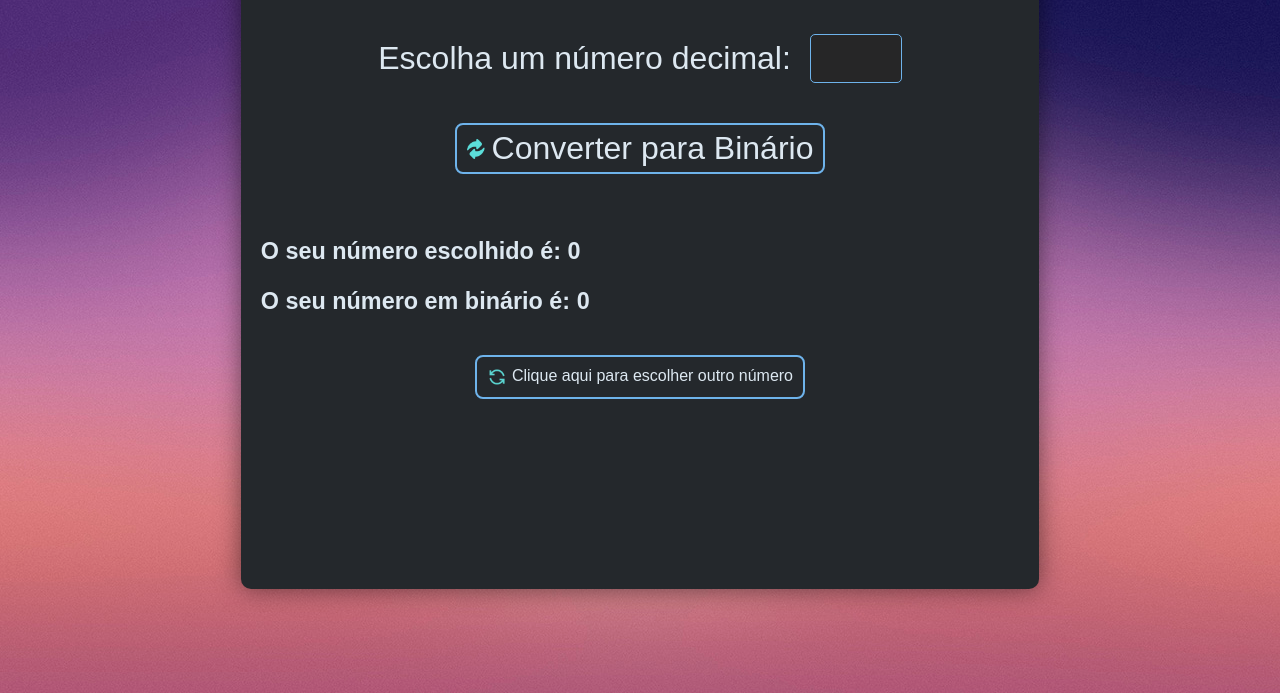
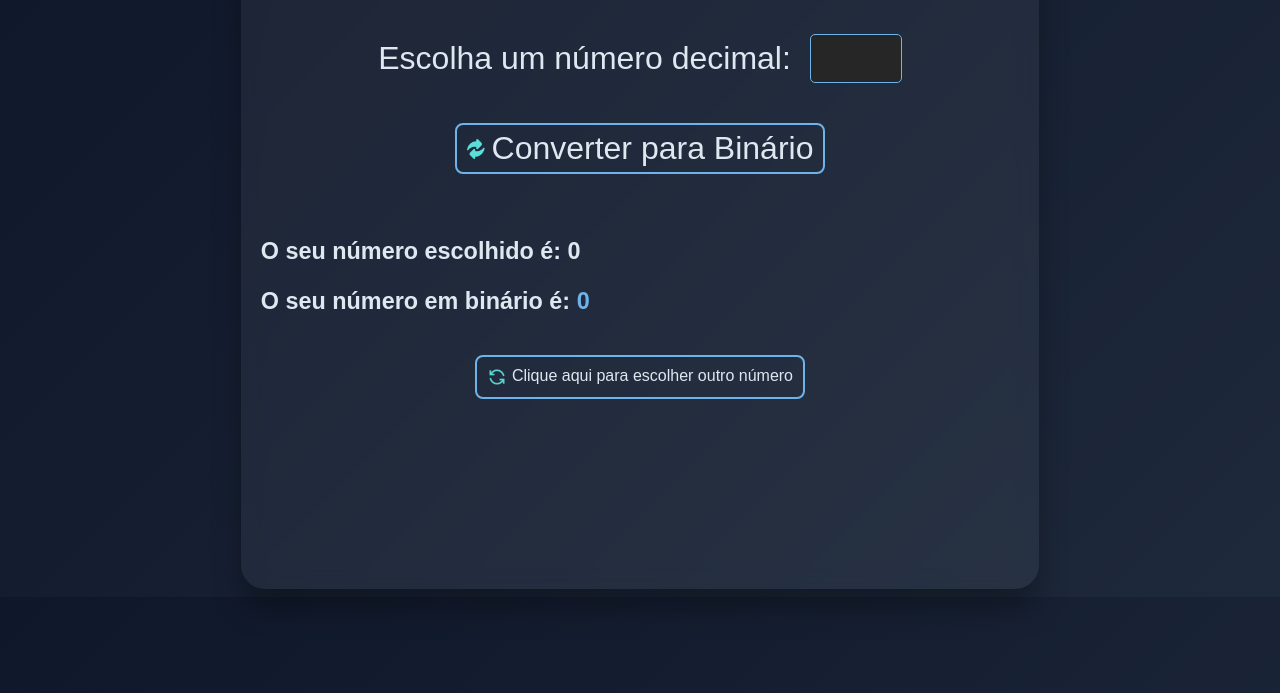
Before and after one commit to JoaoBruto/conversor-decimal, a plain HTML site: page index.html in a window 1280 px wide. Shown: the part 107-800 px from the top of the page. Drawn offline with Linux system fonts and the light colour scheme.

Commit message:
✨ Melhorias estéticas no convertor

```diff
--- a/style.css
+++ b/style.css
@@ -1,16 +1,19 @@
 body {
-    background-color: rgb(36, 40, 44); /* cor de fundo escura para todo o site */
-    background-image: url(Imagens/fundo.jpg);
+    background: linear-gradient(135deg, #0f172a 0%, #1e293b 100%) /* cor de fundo escura para todo o site */
 }
 
 #janela { /* estilo para a janela principal */
+
     margin: auto;
     padding: 20px;
-    border-radius: 10px;
+    border-radius: 24px;
     width: 60%;
-    box-shadow: 0 0 25px rgba(0, 0, 0, 0.5);
+    box-shadow: 0 20px 30px rgba(0, 0, 0, 0.3);
     padding-bottom: 15%;
-    background-color: rgb(36, 40, 44);
+    background: rgba(255, 255, 255, 0.05);
+    backdrop-filter: blur(10px);
+    max-width: 850px;
+
 }
 
 h1 { /* estilo para o título principal */
@@ -64,10 +67,8 @@ button:hover { /* estilo para o botão quando o mouse está sobre ele */
 #interacao-do-usuario input {
     color: rgb(255, 255, 255);
     background-color: rgb(38, 38, 39);
-    font-family: Arial, Helvetica, sans-serif
-}
-
-#numero_decimal_input {
+    font-family: Arial, Helvetica, sans-serif;
+    transition: 0.3s;
     font-size: 1em;
     padding: 5px;
     border-radius: 5px;
@@ -76,6 +77,13 @@ button:hover { /* estilo para o botão quando o mouse está sobre ele */
     max-width: 80px;
     margin-top: 15px;
 }
+
+#interacao-do-usuario input:focus {
+    outline: none;
+    box-shadow: 0 0 10px rgb(110, 179, 235);
+    border: 1px solid rgb(110, 179, 235);
+}
+
 
 #converter_button {
     font-family: Arial, Helvetica, sans-serif;
@@ -95,3 +103,7 @@ img {
     padding-right: 5px;
     background-color: transparent;
 }
+
+#numero_binario {
+    color: rgb(110, 179, 235);
+}
```
